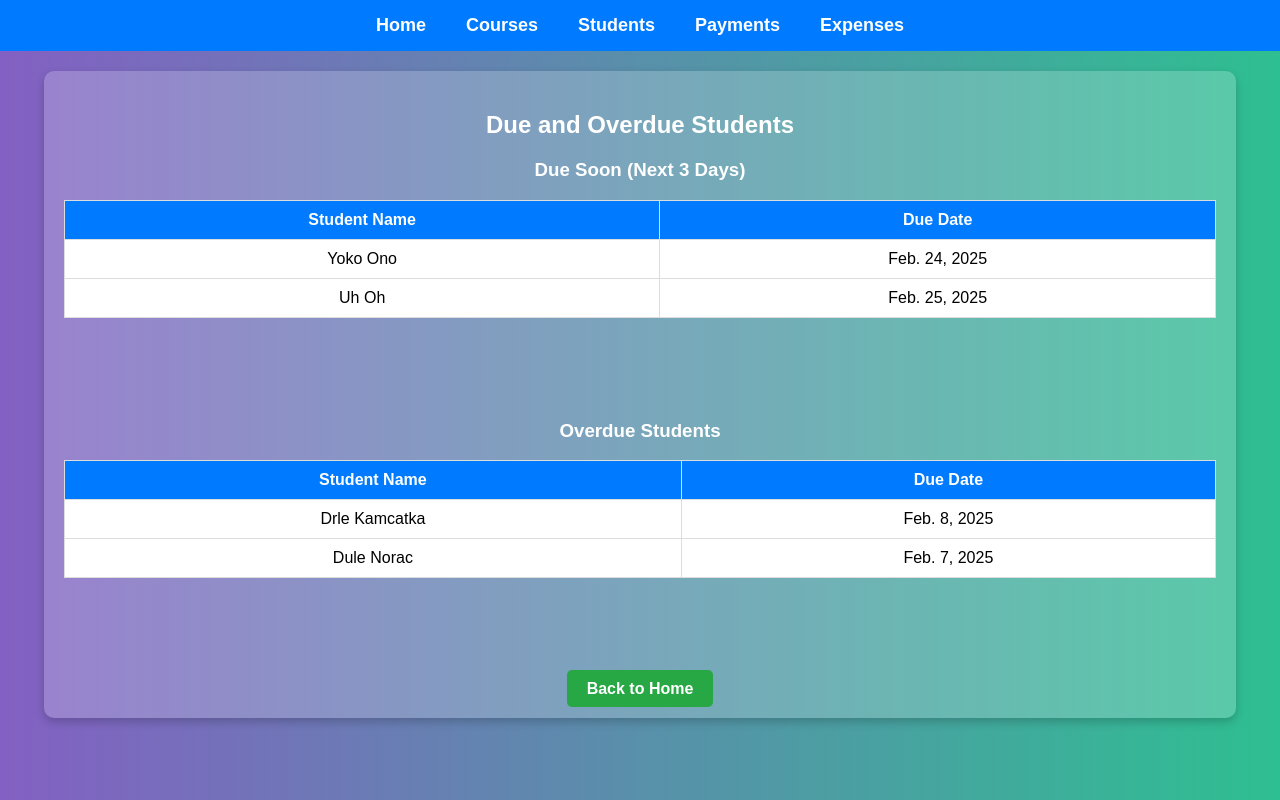
After one commit to inhumanform707/djangoDOREMIREDO, a Django app: page /doremiredo/due-overdue-students/ in a window 1280 px wide. The commit adds this page. Run offline with Django 5.2, Linux system fonts and the light colour scheme; a user stored in the database is signed in; data comes from the database, SQL or seed files in the repository; both versions use the stored data as it was after the commit.

Commit message:
Added more student personal info, added student age chart and modified alert banner

```diff
--- a/doremiredo/models.py
+++ b/doremiredo/models.py
@@ -1,4 +1,5 @@
 from django.db import models
+from datetime import date
 
 
 class Course(models.Model):
@@ -29,6 +30,14 @@ class Student(models.Model):
     third_child = models.BooleanField(default=False)
     is_active = models.BooleanField(default=True)
     course = models.ForeignKey(Course, on_delete=models.SET_NULL, null=True, blank=True)
+    date_of_birth = models.DateField(null=True, blank=True)  # Optional
+    enrollment = models.DateField(default=date.today, null=True, blank=True)  # Optional
+    discharge = models.DateField(null=True, blank=True)  # Optional
+    school_class = models.PositiveIntegerField(null=True, blank=True)  # Optional
+    school = models.CharField(max_length=255, blank=True, null=True)  # Optional
+    profession = models.CharField(max_length=255, blank=True, null=True)  # Optional
+    contact = models.CharField(max_length=100, null=True, blank=True)
+    notes = models.TextField(null=True, blank=True)
 
     def __str__(self):
         return self.name
--- /dev/null
+++ b/doremiredo/templates/due_overdue_students.html
@@ -0,0 +1,79 @@
+{% load static %}
+<!DOCTYPE html>
+<html lang="en">
+<head>
+    <meta charset="UTF-8">
+    <meta name="viewport" content="width=device-width, initial-scale=1.0">
+    <title>Due and Overdue Students</title>
+    <link rel="stylesheet" href="{% static 'doremiredo/styles.css' %}">
+</head>
+<body>
+    <!-- Navigation Bar -->
+    <nav>
+        <ul>
+            <li><a href="{% url 'home' %}">Home</a></li>
+            <li><a href="{% url 'list_course' %}">Courses</a></li>
+            <li><a href="{% url 'list_student' %}">Students</a></li>
+            <li><a href="{% url 'list_payment' %}">Payments</a></li>
+            <li><a href="{% url 'list_expense' %}">Expenses</a></li>
+        </ul>
+    </nav>
+
+    <div class="container">
+        <h2>Due and Overdue Students</h2>
+
+        <!-- Due Soon Students -->
+        <h3>Due Soon (Next 3 Days)</h3>
+        <div class="table-container">
+            <table>
+                <thead>
+                    <tr>
+                        <th>Student Name</th>
+                        <th>Due Date</th>
+                    </tr>
+                </thead>
+                <tbody>
+                    {% for student_data in due_soon_students %}
+                    <tr>
+                        <td>{{ student_data.student.name }}</td>
+                        <td>{{ student_data.due_date }}</td>
+                    </tr>
+                    {% empty %}
+                    <tr>
+                        <td colspan="2">No students due soon.</td>
+                    </tr>
+                    {% endfor %}
+                </tbody>
+            </table>
+        </div>
+
+        <!-- Overdue Students -->
+        <h3>Overdue Students</h3>
+        <div class="table-container">
+            <table>
+                <thead>
+                    <tr>
+                        <th>Student Name</th>
+                        <th>Due Date</th>
+                    </tr>
+                </thead>
+                <tbody>
+                    {% for student_data in overdue_students %}
+                    <tr>
+                        <td>{{ student_data.student.name }}</td>
+                        <td>{{ student_data.due_date }}</td>
+                    </tr>
+                    {% empty %}
+                    <tr>
+                        <td colspan="2">No overdue students.</td>
+                    </tr>
+                    {% endfor %}
+                </tbody>
+            </table>
+        </div>
+
+        <!-- Back Button -->
+        <a href="{% url 'home' %}" class="btn">Back to Home</a>
+    </div>
+</body>
+</html>
--- a/doremiredo/templates/list_student.html
+++ b/doremiredo/templates/list_student.html
@@ -35,6 +35,7 @@
     <thead>
         <tr>
             <th>Student Name</th>
+            <th>Birth Year</th>
             <th>Last Payment Date</th>
             <th>Course</th>
             <th>Actions</th>
@@ -43,7 +44,8 @@
     <tbody>
         {% for student in students %}
         <tr>
-            <td>{{ student.name }}</td>
+            <td><a href="{% url 'student_details' student.pk %}">{{ student.name }}</a></td>
+            <td>{{ student.date_of_birth|date:"j F, Y" }}</td>
             <td>{{ student.get_last_payment_date }}</td>
             <td>
                 {% if student.course %}
@@ -59,7 +61,7 @@
         </tr>
         {% empty %}
         <tr>
-            <td colspan="4">No students found.</td>
+            <td colspan="5">No students found.</td>
         </tr>
         {% endfor %}
     </tbody>
--- a/doremiredo/urls.py
+++ b/doremiredo/urls.py
@@ -1,5 +1,6 @@
 from django.urls import path
 from . import views
+from .views import StudentListView, StudentDetailView
 
 urlpatterns = [
     path('', views.home, name='home'),
@@ -11,6 +12,8 @@ urlpatterns = [
     path('students/add/', views.add_student, name='add_student'),
     path('students/edit/<int:student_id>/', views.edit_student, name='edit_student'),
     path('students/delete/<int:student_id>', views.delete_student, name='delete_student'),
+    path('students/', StudentListView.as_view(), name='list_students'),
+    path('students/<int:pk>/', StudentDetailView.as_view(), name='student_details'),
     path('payments/', views.list_payment, name='list_payment'),
     path('payments/add/', views.add_payment, name='add_payment'),
     path('payments/edit/<int:payment_id>/', views.edit_payment, name='edit_payment'),
@@ -20,4 +23,5 @@ urlpatterns = [
     path('expenses/edit/<int:expense_id>/', views.edit_expense, name='edit_expense'),
     path('expenses/delete/<int:expense_id>/', views.delete_expense, name='delete_expense'),
     path('monthly_details/<str:month>/', views.monthly_details, name='monthly_details'),
+    path('due-overdue-students/', views.due_overdue_students, name='due_overdue_students'),
 ]
--- a/doremiredo/views.py
+++ b/doremiredo/views.py
@@ -5,7 +5,39 @@ from django.utils.timezone import now
 from django.db.models import Sum
 from .models import Course, Student, Payment, Expense
 from .forms import CourseForm, StudentForm, ExpenseForm, PaymentForm
+from django.views.generic import ListView, DetailView
 import json
+
+
+def calculate_age(born):
+    today = date.today()
+    return today.year - born.year - ((today.month, today.day) < (born.month, born.day))
+
+
+def categorize_students_by_age(students):
+    age_categories = {
+        '4-6': 0,
+        '7-9': 0,
+        '10-12': 0,
+        '13-16': 0,
+        '17+': 0
+    }
+
+    for student in students:
+        if student.date_of_birth:
+            age = calculate_age(student.date_of_birth)
+            if 4 <= age <= 6:
+                age_categories['4-6'] += 1
+            elif 7 <= age <= 9:
+                age_categories['7-9'] += 1
+            elif 10 <= age <= 12:
+                age_categories['10-12'] += 1
+            elif 13 <= age <= 16:
+                age_categories['13-16'] += 1
+            else:
+                age_categories['17+'] += 1
+
+    return age_categories
 
 
 @login_required
@@ -22,8 +54,10 @@ def home(request):
     # Prepare a list of dictionaries with month, payments, and expenses
     monthly_data = []
     for month in range(1, 13):
-        total_payments = Payment.objects.filter(date__year=current_year, date__month=month).aggregate(Sum('amount'))['amount__sum'] or 0
-        total_expenses = Expense.objects.filter(date__year=current_year, date__month=month).aggregate(Sum('amount'))['amount__sum'] or 0
+        total_payments = Payment.objects.filter(date__year=current_year,
+                                                date__month=month).aggregate(Sum('amount'))['amount__sum'] or 0
+        total_expenses = Expense.objects.filter(date__year=current_year,
+                                                date__month=month).aggregate(Sum('amount'))['amount__sum'] or 0
 
         # Convert Decimal to float to avoid JSON serialization error
         monthly_data.append({
@@ -34,7 +68,8 @@ def home(request):
 
     # Fetch students and check due payments
     today = datetime.today().date()
-    alerts = []
+    due_soon_count = 0
+    overdue_count = 0
 
     for student in Student.objects.filter(is_active=True):  # Only active students
         last_payment = student.get_last_payment_date()
@@ -55,9 +90,13 @@ def home(request):
                 days_until_due = (next_due_date - today).days
 
                 if 0 <= days_until_due <= 3:  # Due in 3 or fewer days
-                    alerts.append({"student_name": student.name, "due_date": next_due_date, "urgent": False})
+                    due_soon_count += 1
                 elif days_until_due < 0:  # Already overdue
-                    alerts.append({"student_name": student.name, "due_date": next_due_date, "urgent": True})
+                    overdue_count += 1
+
+    # Get age distribution data
+    students = Student.objects.filter(is_active=True)
+    age_distribution = categorize_students_by_age(students)
 
     # Pass data to the template
     context = {
@@ -65,7 +104,9 @@ def home(request):
         "months": json.dumps([data["month"] for data in monthly_data]),
         "payments_per_month": json.dumps([data["payments"] for data in monthly_data]),
         "expenses_per_month": json.dumps([data["expenses"] for data in monthly_data]),
-        "alerts": alerts,
+        "due_soon_count": due_soon_count,
+        "overdue_count": overdue_count,
+        "age_distribution": json.dumps(age_distribution),  # Add age distribution data
     }
 
     return render(request, 'home.html', context)
@@ -311,3 +352,58 @@ def delete_expense(request, expense_id):
         return redirect('list_expense')  # Redirect back to expense list
 
     return render(request, 'confirm_delete_expense.html', {'expense': expense})
+
+
+class StudentListView(ListView):
+    model = Student
+    template_name = 'list_student.html'
+    context_object_name = 'students'
+
+
+class StudentDetailView(DetailView):
+    model = Student
+    template_name = 'student_details.html'
+    context_object_name = 'student'
+
+
+@login_required
+def due_overdue_students(request):
+    today = datetime.today().date()
+    due_soon_students = []
+    overdue_students = []
+
+    for student in Student.objects.filter(is_active=True):  # Only active students
+        last_payment = student.get_last_payment_date()
+
+        if last_payment == "No payments" or last_payment is None:
+            continue  # Skip students with no payments
+
+        if isinstance(last_payment, str):
+            last_payment = datetime.strptime(last_payment, "%Y-%m-%d").date()  # Convert string to date
+
+        if student.course:  # Ensure student has a course
+            if student.course.frequency == "monthly":
+                next_due_date = last_payment + timedelta(days=30)
+            else:
+                next_due_date = None  # Single-payment courses do not have recurring due dates
+
+            if next_due_date:
+                days_until_due = (next_due_date - today).days
+
+                if 0 <= days_until_due <= 3:  # Due in 3 or fewer days
+                    due_soon_students.append({
+                        "student": student,
+                        "due_date": next_due_date,
+                    })
+                elif days_until_due < 0:  # Already overdue
+                    overdue_students.append({
+                        "student": student,
+                        "due_date": next_due_date,
+                    })
+
+    context = {
+        "due_soon_students": due_soon_students,
+        "overdue_students": overdue_students,
+    }
+
+    return render(request, 'due_overdue_students.html', context)
```
Also changed, not shown: doremiredo/forms.py (+9 -2 lines), doremiredo/static/doremiredo/styles.css (+65 -25 lines), doremiredo/templates/home.html (+62 -25 lines), doremiredo/templates/monthly_details.html (+4 -3 lines), doremiredo/templates/student_details.html (added, +42 -0 lines), db.sqlite3, doremiredo/migrations/0008_student_birth_year_student_discharge_and_more.py (added), doremiredo/migrations/0009_student_contact_student_notes.py (added), doremiredo/migrations/0010_remove_student_birth_year_student_date_of_birth.py (added).
